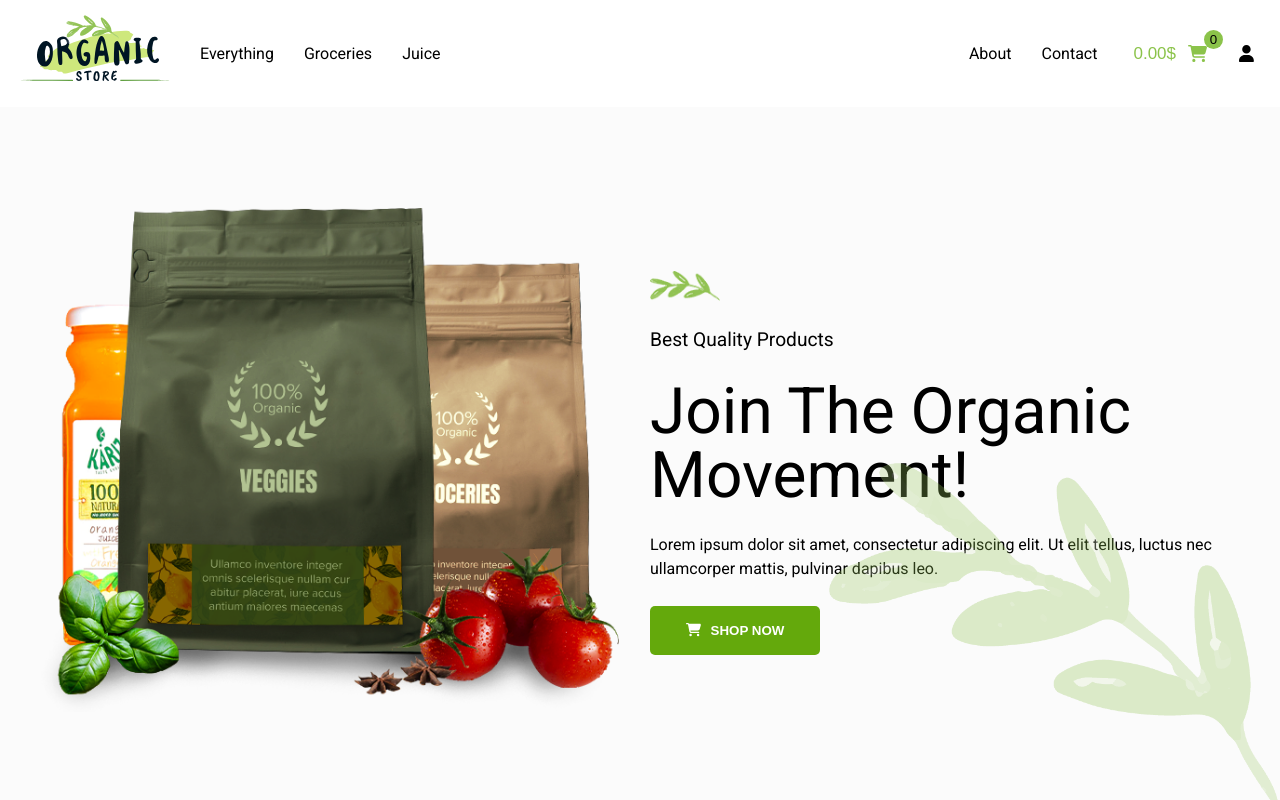
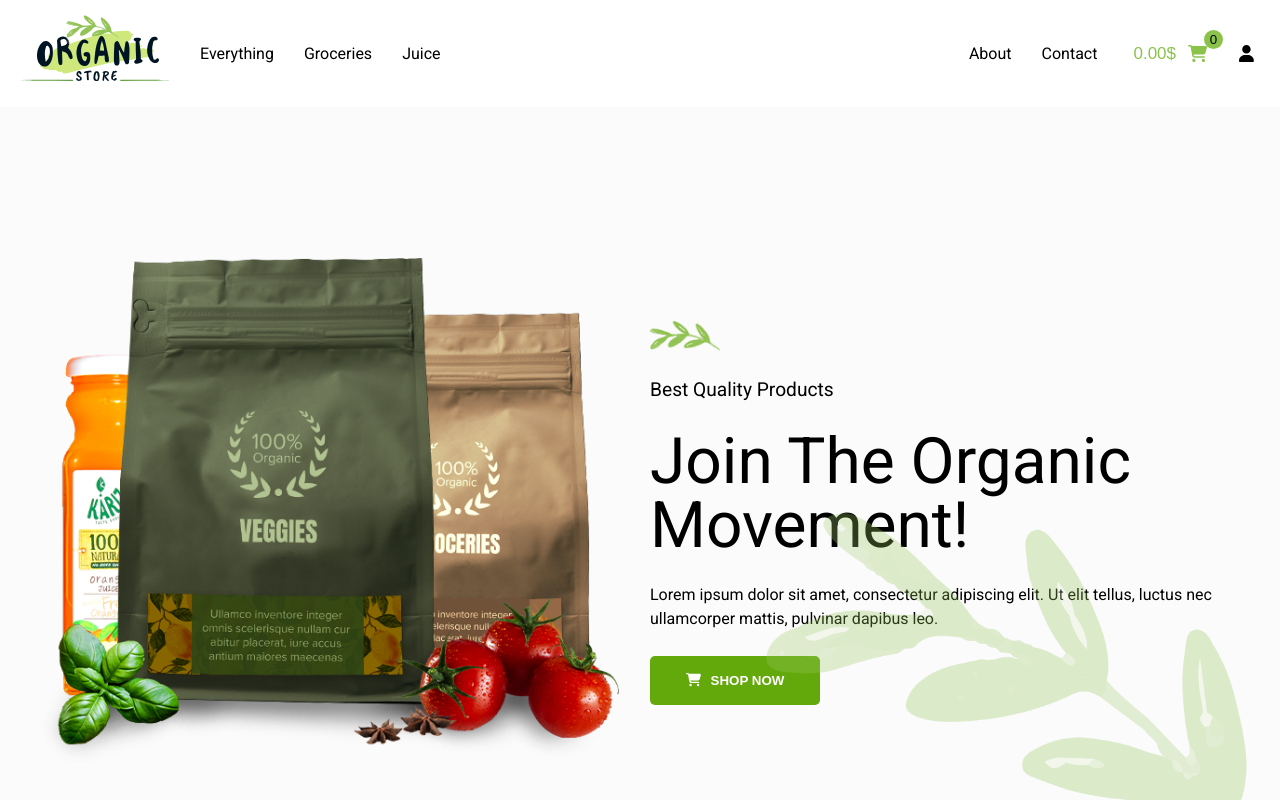
Before and after one commit to stjepanoviccc/organic-shop-ui, a React (Create React App) app: page /#/ in a window 1280 px wide. Shown: the top 800 px of the page. Built offline with nearby package versions, Linux system fonts and the light colour scheme.

Commit message:
fixed height on hero

```diff
--- a/src/components/home/hero/Hero.module.scss
+++ b/src/components/home/hero/Hero.module.scss
@@ -4,7 +4,6 @@
 .heroSection {
     background: $heroBg;
     position: relative;
-    min-height: 80vh;
 }
 
 .heroBgImage {
@@ -26,8 +25,9 @@
 .heroWrap {
     display: flex;
     gap: 20px;
-    padding: 100px 0;
+    padding: 150px 0;
     @media (max-width: 768px) {
+        padding: 100px 0;
         flex-direction: column-reverse;
         gap: 80px;
     }
```
